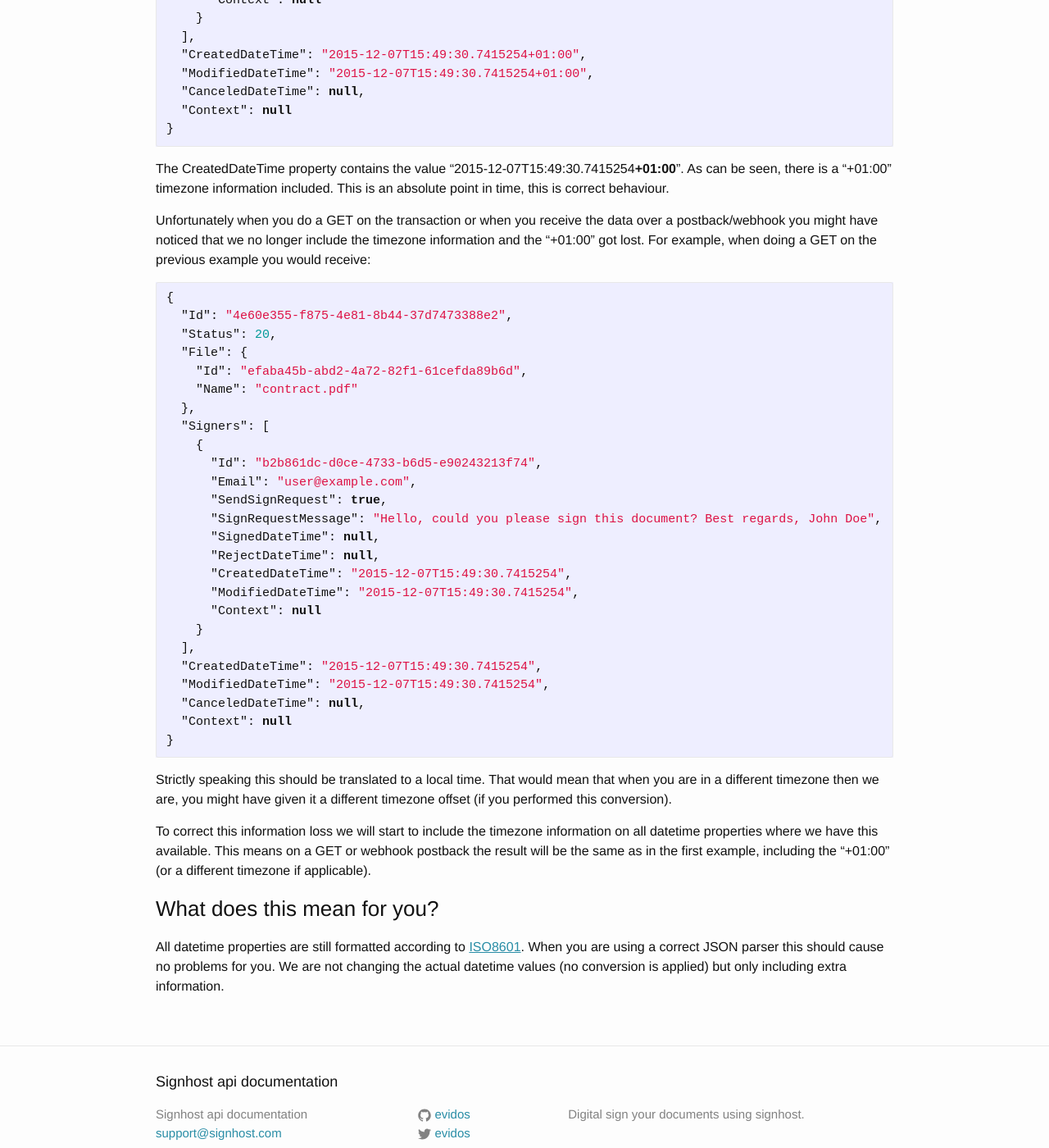
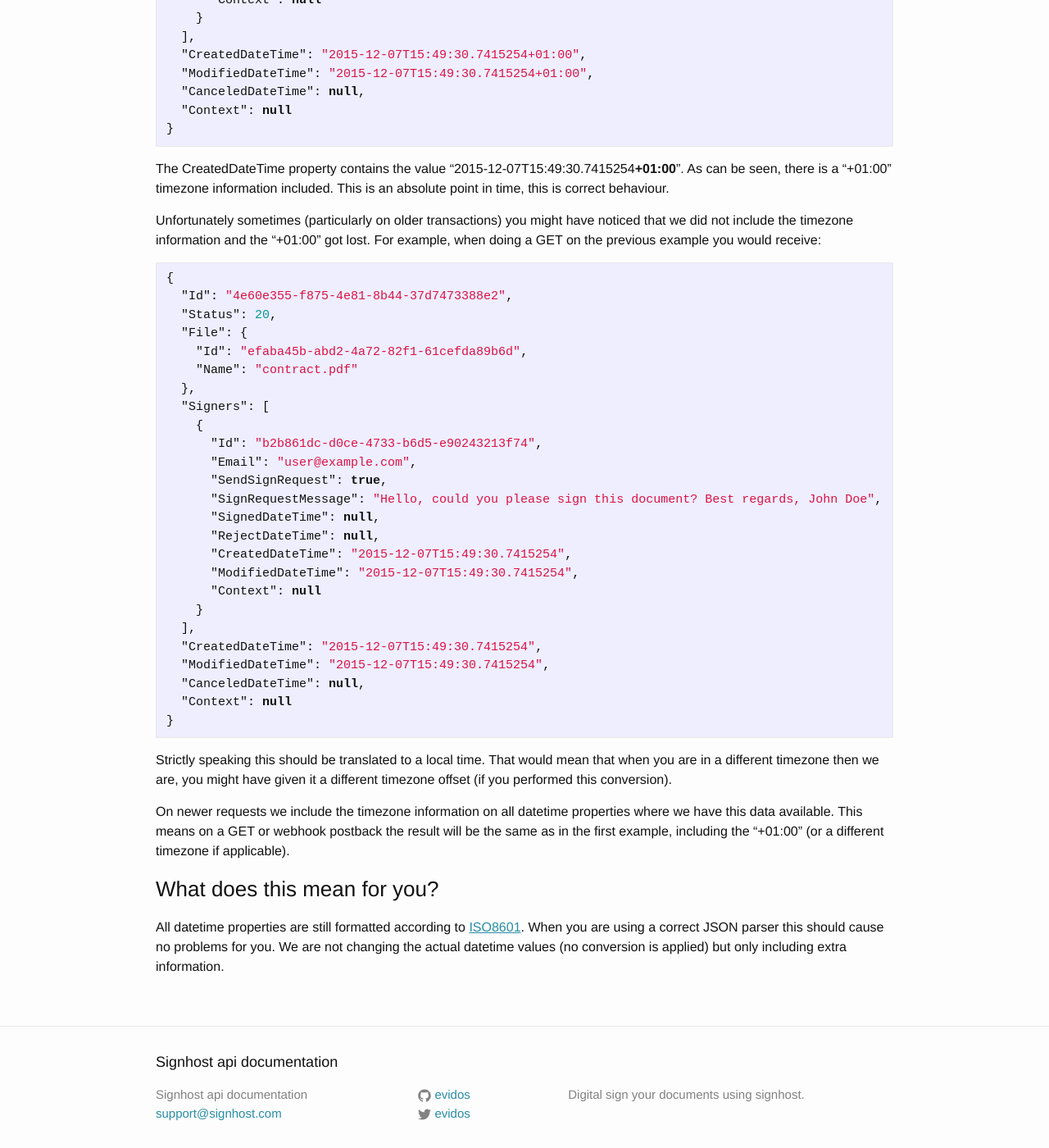
Before and after one commit to markohantula/evidos.github.io, a Jekyll site: the page built from _posts/2015-12-07-update-timezone-information-on-data-retrieval.markdown, in a window 1280 px wide and 1400 px high, scrolled down 728 px. Shown: the whole window at 82% size. Built offline with Jekyll 4.4.1, drawn with Linux system fonts in a browser that asks for light colours.

Commit message:
Timezone post rephrased

````diff
--- a/_posts/2015-12-07-update-timezone-information-on-data-retrieval.markdown
+++ b/_posts/2015-12-07-update-timezone-information-on-data-retrieval.markdown
@@ -42,7 +42,7 @@ The CreatedDateTime property contains the value "2015-12-07T15:49:30.7415254**+0
 As can be seen, there is a "+01:00" timezone information included.
 This is an absolute point in time, this is correct behaviour.
 
-Unfortunately when you do a GET on the transaction or when you receive the data over a postback/webhook you might have noticed that we no longer include the timezone information and the "+01:00" got lost.
+Unfortunately sometimes (particularly on older transactions) you might have noticed that we did not include the timezone information and the "+01:00" got lost.
 For example, when doing a GET on the previous example you would receive:
 
 ``` json
@@ -75,7 +75,7 @@ For example, when doing a GET on the previous example you would receive:
 
 Strictly speaking this should be translated to a local time. That would mean that when you are in a different timezone then we are, you might have given it a different timezone offset (if you performed this conversion).
 
-To correct this information loss we will start to include the timezone information on all datetime properties where we have this available.
+On newer requests we include the timezone information on all datetime properties where we have this data available.
 This means on a GET or webhook postback the result will be the same as in the first example, including the "+01:00" (or a different timezone if applicable).
 
 ### What does this mean for you?
````
